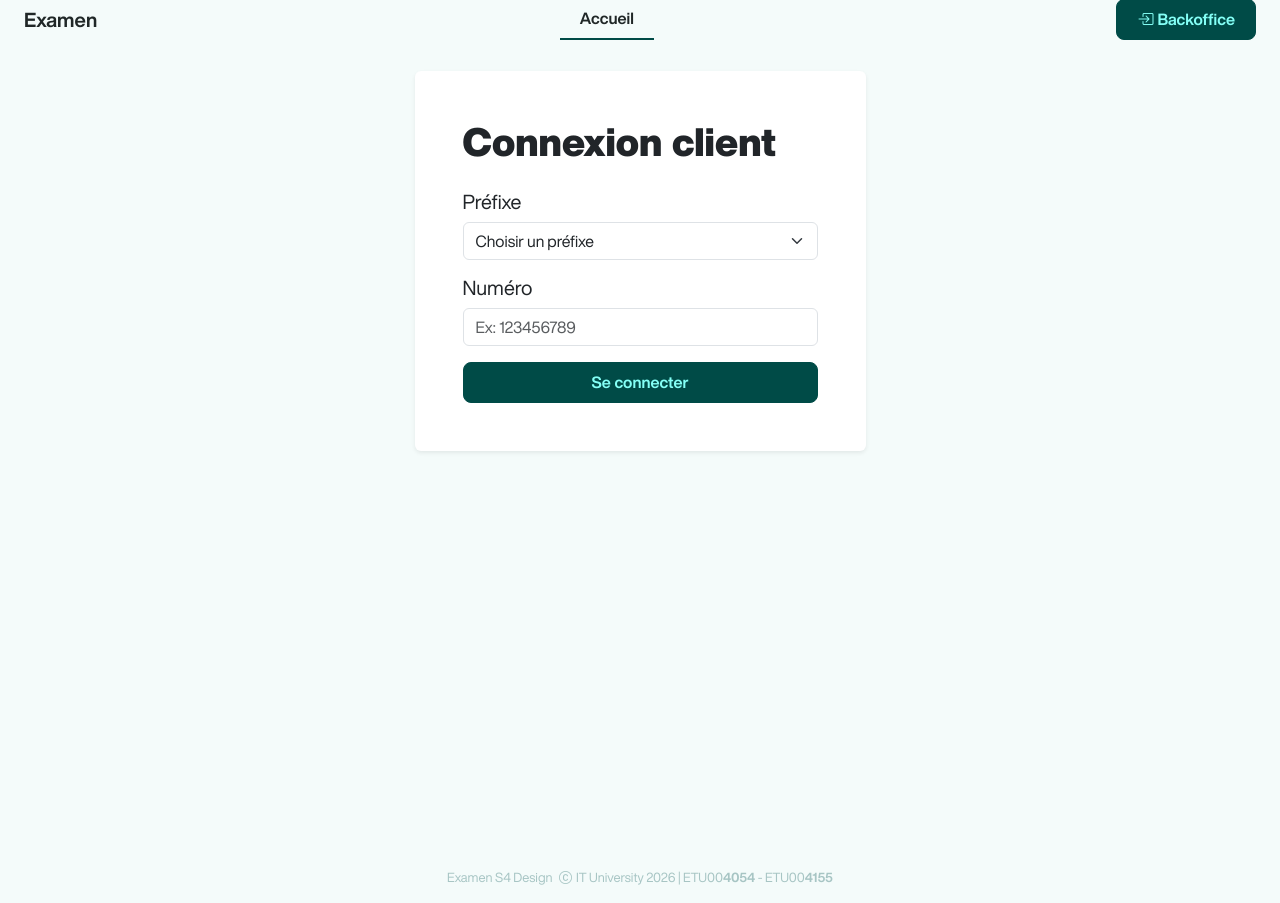
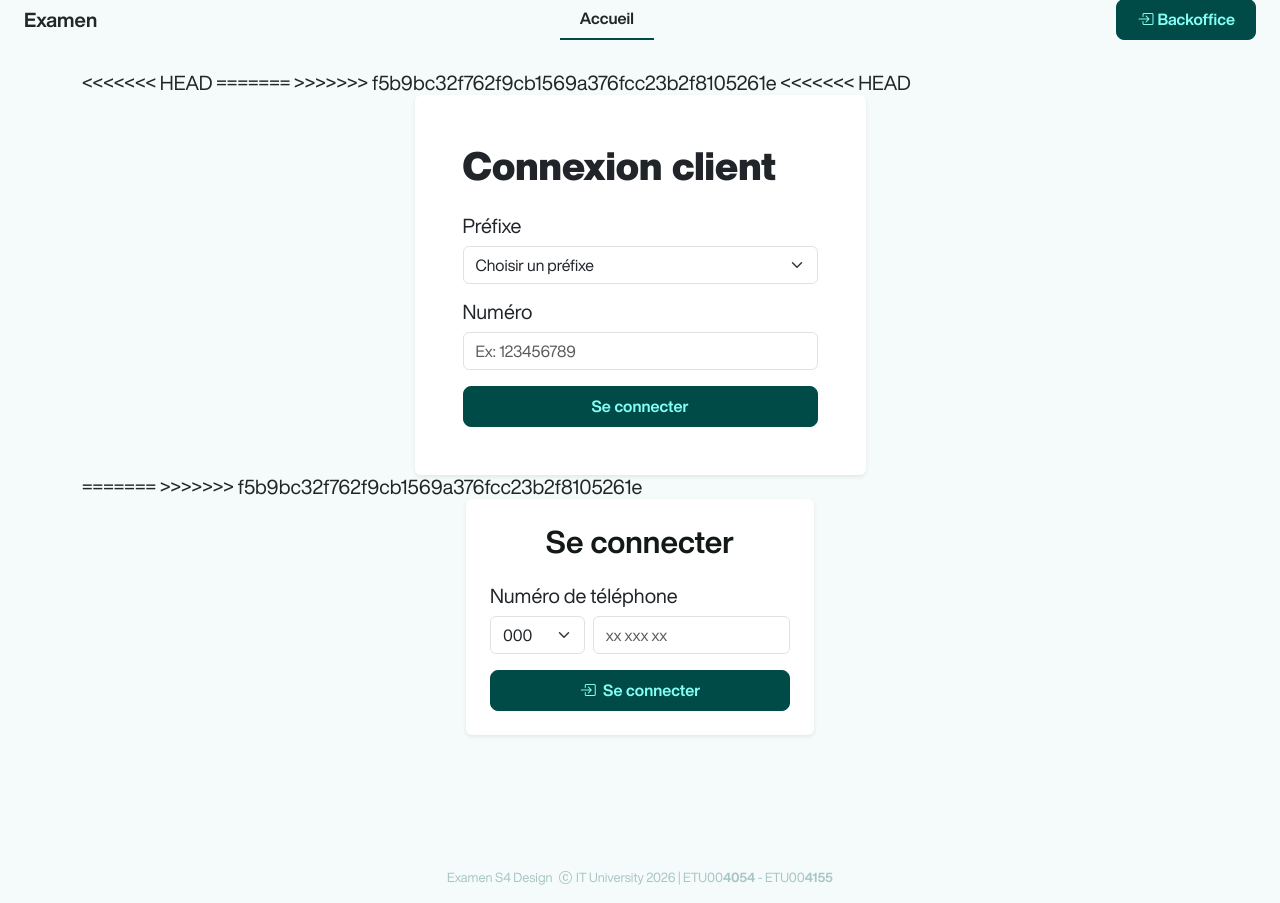
Before and after one commit to Dahimatsu/Projet-Final-S4, a CodeIgniter 4 app: the page made by app/Views/front-office/login.php in a window 1280 px wide. Shown: the part 17-920 px from the top of the page. Run offline with PHP 8.4 and a stand-in for CodeIgniter, Linux system fonts and the light colour scheme; the template is opened without the code that fills it: most values are stand-ins (such as "Sample title", 1, 10 or a date in 2020); data that the repository does not hold is empty; some libraries are stand-ins or nearby versions.

Commit message:
Fix merge

```diff
--- a/app/Config/Routes.php
+++ b/app/Config/Routes.php
@@ -21,6 +21,10 @@ $routes->group('client', function ($routes) {
     $routes->post('login/authenticate', 'AuthClientController::authenticate');
     $routes->post('login/firstAuthenticate', 'AuthClientController::firstAuthenticate');
     $routes->get('dashboard', 'ClientDashboard::index');
+<<<<<<< HEAD
 });
 
 $routes->get('logout', 'LogoutController::logout');
+=======
+});
+>>>>>>> f5b9bc32f762f9cb1569a376fcc23b2f8105261e
--- a/app/Views/accueil.php
+++ b/app/Views/accueil.php
@@ -9,4 +9,6 @@
     </a>
 </div>
 
+
+
 <?= $this->endSection() ?>
--- a/app/Views/front-office/login.php
+++ b/app/Views/front-office/login.php
@@ -1,9 +1,18 @@
+<<<<<<< HEAD
 <?= $this->extend('layout-client') ?>
 
 <?= $this->section('title') ?>Connexion client<?= $this->endSection() ?>
+=======
+<!DOCTYPE html>
+<html lang="fr">
+>>>>>>> f5b9bc32f762f9cb1569a376fcc23b2f8105261e
 
-<?= $this->section('content') ?>
+<head>
+    <meta charset="UTF-8">
+    <meta name="viewport" content="width=device-width, initial-scale=1">
+    <title>Connexion Client · Examen</title>
 
+<<<<<<< HEAD
 <div class="row justify-content-center">
 	<div class="col-lg-6 col-xl-5">
 		<div class="card shadow-sm border-0">
@@ -40,5 +49,79 @@
 		</div>
 	</div>
 </div>
+=======
+    <link rel="stylesheet" href="<?= base_url('assets/vendor/bootstrap/css/bootstrap.min.css') ?>">
+    <link rel="stylesheet" href="<?= base_url('assets/vendor/bootstrap/icons/bootstrap-icons.min.css') ?>">
+>>>>>>> f5b9bc32f762f9cb1569a376fcc23b2f8105261e
 
-<?= $this->endSection() ?>
+    <link rel="stylesheet" href="<?= base_url('assets/css/style.css') ?>">
+</head>
+
+<body class="d-flex align-items-center justify-content-center" style="min-height: 100vh;">
+
+    <div class="container">
+        <div class="row justify-content-center">
+            <div class="col-md-4">
+                <div class="card shadow-sm border-0">
+                    <div class="card-body p-4">
+                        <h4 class="text-center mb-4">Se connecter</h4>
+
+                        <?php if (session()->getFlashdata('notExist')){ ?>
+                            <div class="alert alert-primary mb-3">
+                                <?= session()->getFlashdata('notExist') ?>
+                            </div>
+                            <form action="<?= base_url('client/login/firstAuthenticate') ?>" method="post">
+                                <?= csrf_field() ?>
+
+                                <div class="mb-3">
+                                    <label class="form-label">Nom</label>
+                                    <input type="text" name="nom" class="form-control" placeholder="RAKOTO"
+                                        required>
+                                </div>
+                                <div class="mb-3">
+                                    <label class="form-label">Prénom</label>
+                                    <input type="text" name="prenom" class="form-control" placeholder="Jean Martin"
+                                        required>
+                                </div>
+
+                                <button type="submit" class="btn btn-primary w-100">
+                                    <i class="bi bi-box-arrow-in-right me-1"></i> Se connecter
+                                </button>
+                            </form>
+                        <?php } else { ?>
+                            <form action="<?= base_url('client/login/authenticate') ?>" method="post">
+                                <?= csrf_field() ?>
+
+                                <div class="mb-3">
+                                    <label class="form-label d-block">Numéro de téléphone</label>
+
+                                    <div class="row g-2">
+
+                                        <div class="col-4">
+                                            <select name="prefixe" class="form-select">
+                                                <?php for($i=0; $i<count($data); $i++) { ?>
+                                                    <option value="<?= $data[$i]['code'] ?>"><?= $data[$i]['code'] ?></option>
+                                                <?php } ?>
+                                            </select>
+                                        </div>
+
+                                        <div class="col-8">
+                                            <input type="text" name="suffixe" class="form-control" placeholder="xx xxx xx" required>
+                                        </div>
+                                    </div>
+                                </div>
+
+                                <button type="submit" class="btn btn-primary w-100">
+                                    <i class="bi bi-box-arrow-in-right me-1"></i> Se connecter
+                                </button>
+                            </form>
+                        <?php } ?>
+                    </div>
+                </div>
+            </div>
+        </div>
+    </div>
+
+</body>
+
+</html>
```
Also changed, not shown: app/Controllers/AuthClientController.php (+47 -0 lines), app/Views/front-office/dashboard.php (+29 -0 lines), 1 other file.
